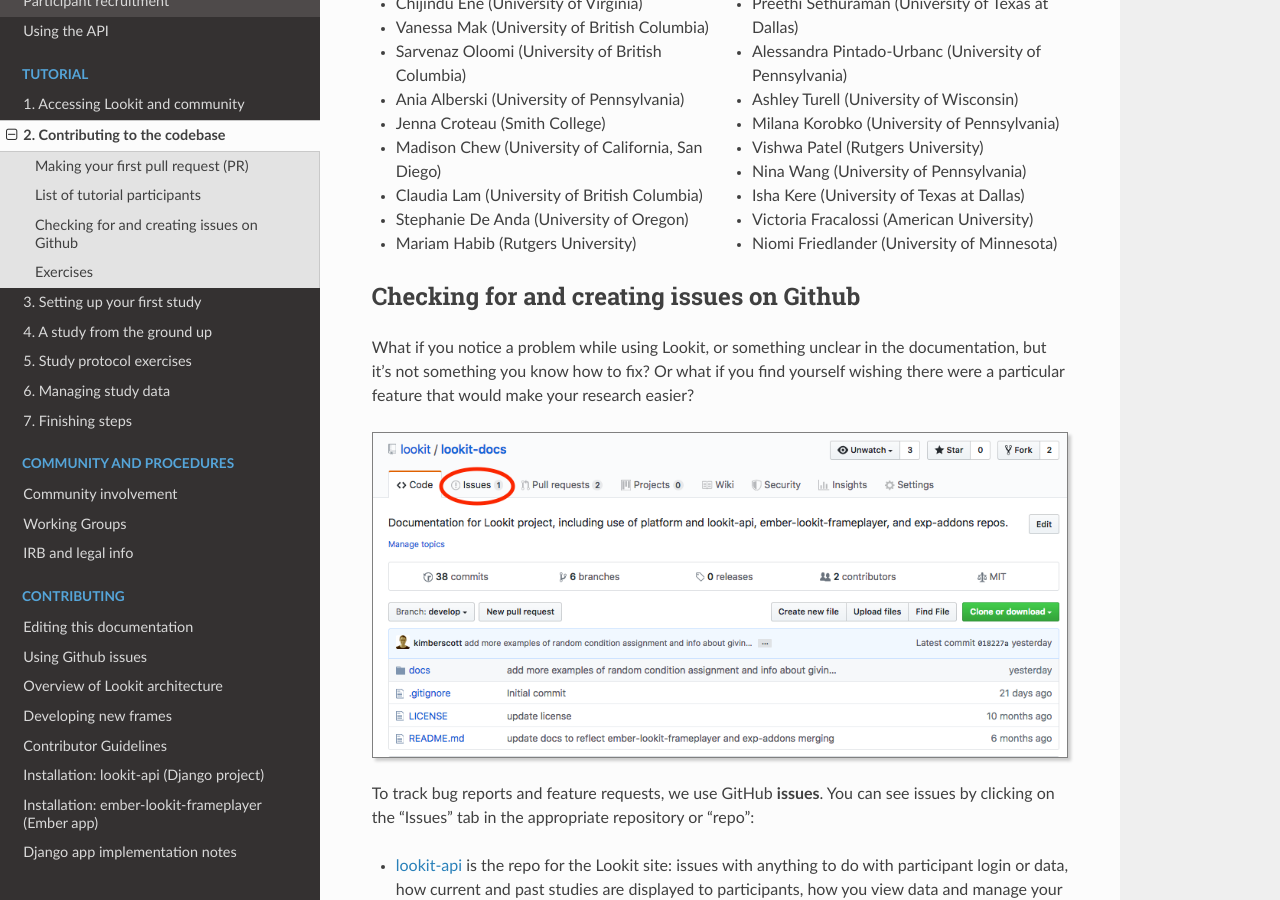
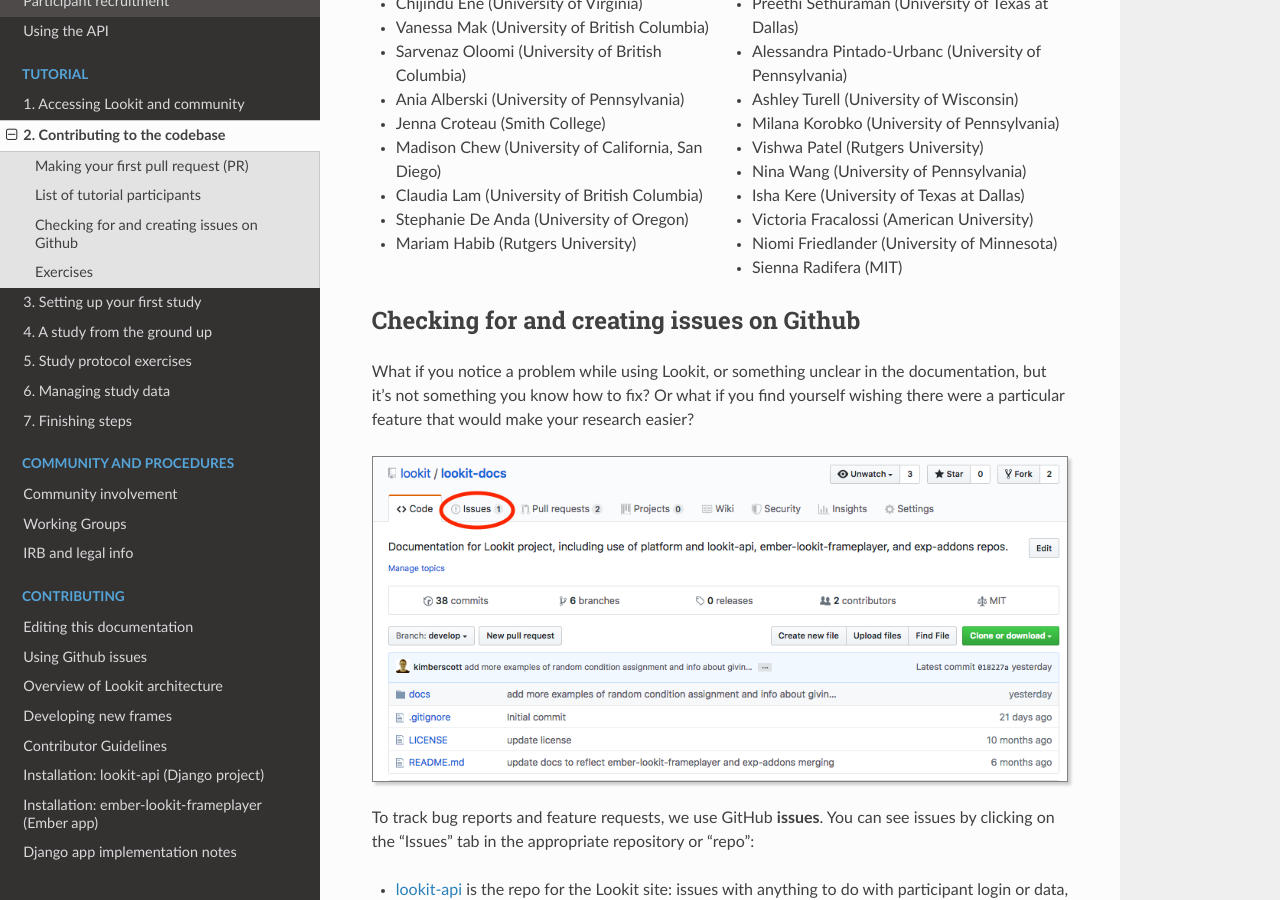
Before and after one commit to lookit/lookit-docs, a Sphinx documentation site: the page built from docs/source/tutorial-contributing.rst, in a window 1280 px wide and 900 px high, scrolled down 7209 px. Built offline with Sphinx 7.4.7 and the Read the Docs theme 2.0.0, drawn with Linux system fonts in a browser that asks for light colours.

Commit message:
Add me to tutorial participant list

```diff
--- a/docs/source/tutorial-contributing.rst
+++ b/docs/source/tutorial-contributing.rst
@@ -279,6 +279,7 @@
 - Isha Kere (University of Texas at Dallas)
 - Victoria Fracalossi (American University)
 - Niomi Friedlander (University of Minnesota)
+- Sienna Radifera (MIT)
 
 Checking for and creating issues on Github
 -------------------------------------------
```
